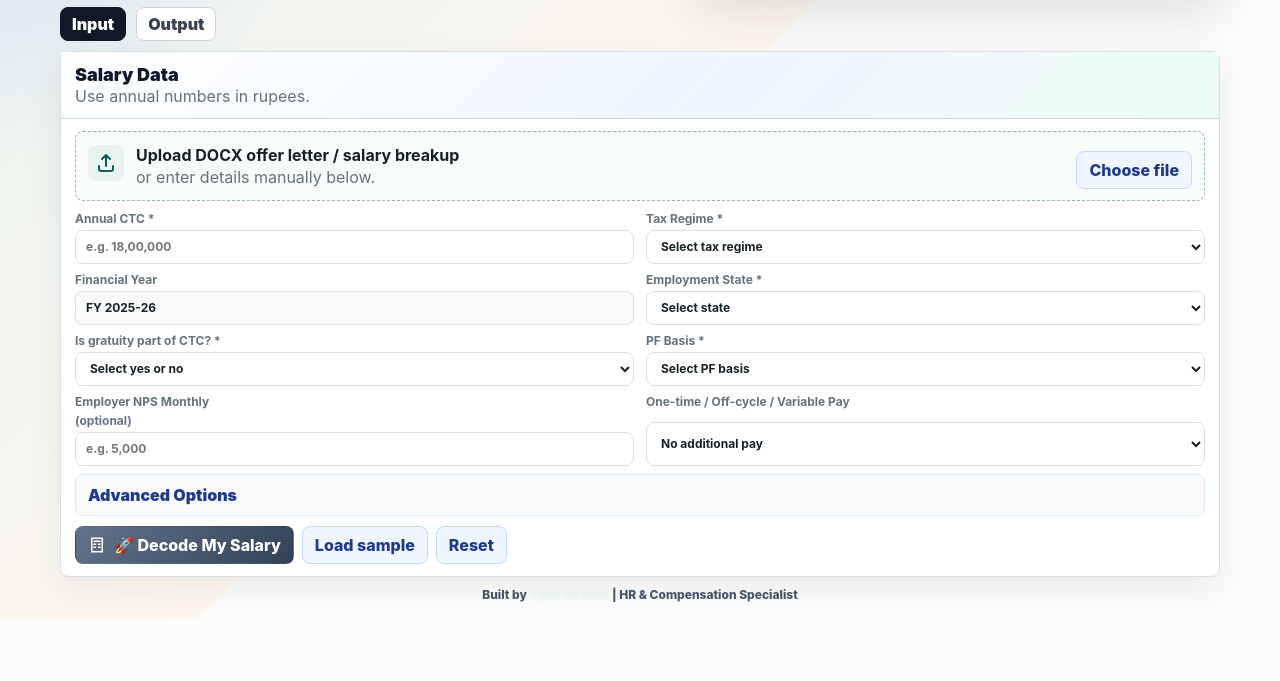
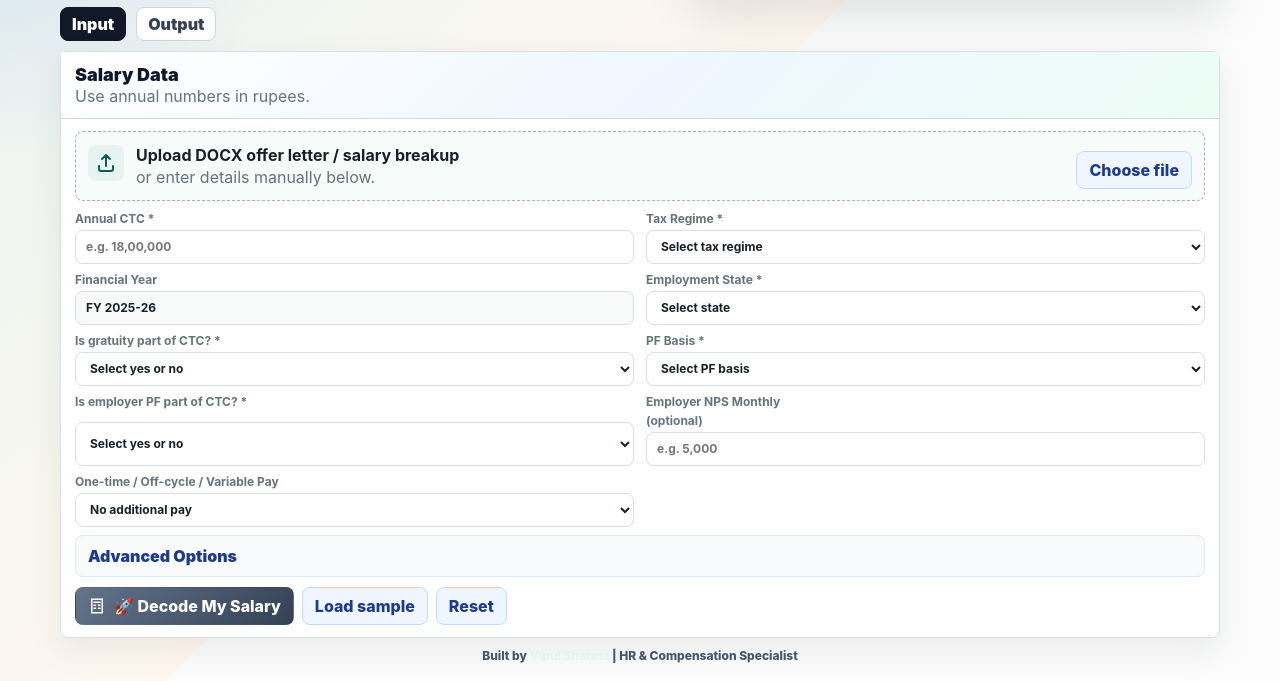
Before and after one commit to vipulavnee/ctc-simplifier, a plain HTML site: page index.html in a window 1280 px wide. Shown: the part 183-864 px from the top of the page. Before the commit the page ends 803 px from the top, so only its background shows below. Drawn offline with Linux system fonts and the light colour scheme.

Commit message:
Auto deploy index.html 2026-06-19 19:32:49

```diff
--- a/index.html
+++ b/index.html
@@ -1359,6 +1359,13 @@
                     <option value="zero">Zero PF</option>
                   </select>
                 </label>
+            <label>Is employer PF part of CTC? *
+              <select id="employerPfIncluded">
+                <option value="">Select yes or no</option>
+                <option value="true">Yes</option>
+                <option value="false">No</option>
+              </select>
+            </label>
             <label>Employer NPS Monthly <span class="optional-text">(optional)</span>
               <input id="npsMonthly" type="text" inputmode="numeric" placeholder="e.g. 5,000">
             </label>
@@ -1516,6 +1523,7 @@
                 <div class="data-card"><span>Other Tax-Free Monthly</span><strong id="uploadedOtherTaxFreeMonthly">Not provided</strong></div>
                 <div class="data-card"><span>Gratuity</span><strong id="uploadedGratuity">Waiting for upload</strong></div>
                 <div class="data-card"><span>PF Basis</span><strong id="uploadedPfBasis">Waiting for upload</strong></div>
+                <div class="data-card"><span>Employer PF in CTC</span><strong id="uploadedEmployerPfIncluded">Waiting for input</strong></div>
                 <div class="data-card"><span>State</span><strong id="uploadedState">Waiting for upload</strong></div>
                 <div class="data-card"><span>Tax Regime</span><strong id="uploadedTaxRegime">Waiting for input</strong></div>
               </div>
@@ -1526,6 +1534,7 @@
               <div class="summary-table">
               <div class="summary-row-item"><span>Tax regime used</span><strong id="summaryTaxRegime">Not selected</strong></div>
               <div class="summary-row-item"><span>Annual CTC</span><strong id="summaryCtc">₹0</strong></div>
+              <div class="summary-row-item"><span>Employer PF included in CTC</span><strong id="summaryEmployerPfIncluded">Not selected</strong></div>
               <div class="summary-row-item"><span>Employer PF</span><strong id="summaryEmployerPfAnnual">₹0</strong></div>
               <div class="summary-row-item"><span>Employer NPS</span><strong id="summaryEmployerNpsAnnual">₹0</strong></div>
               <div class="summary-row-item"><span>Eligible employer NPS deduction</span><strong id="summaryEmployerNpsEligible">₹0</strong></div>
```
